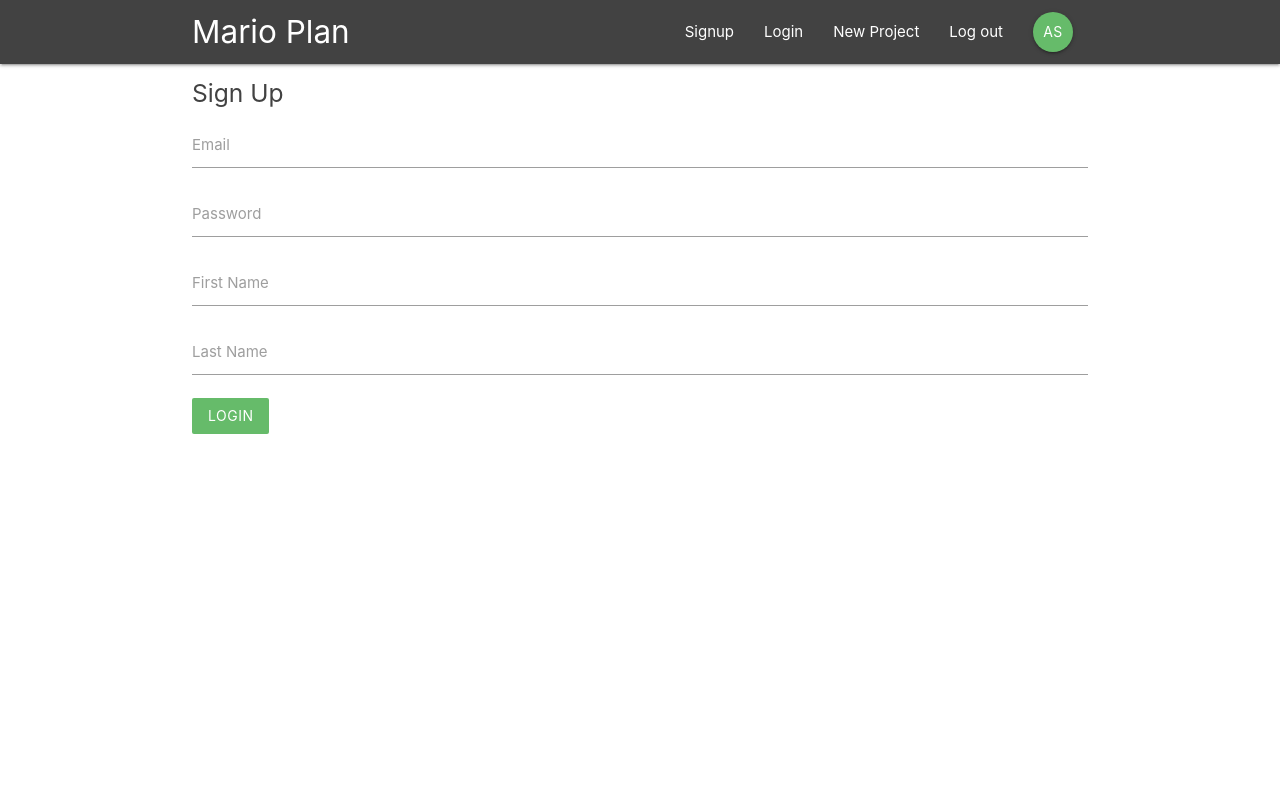
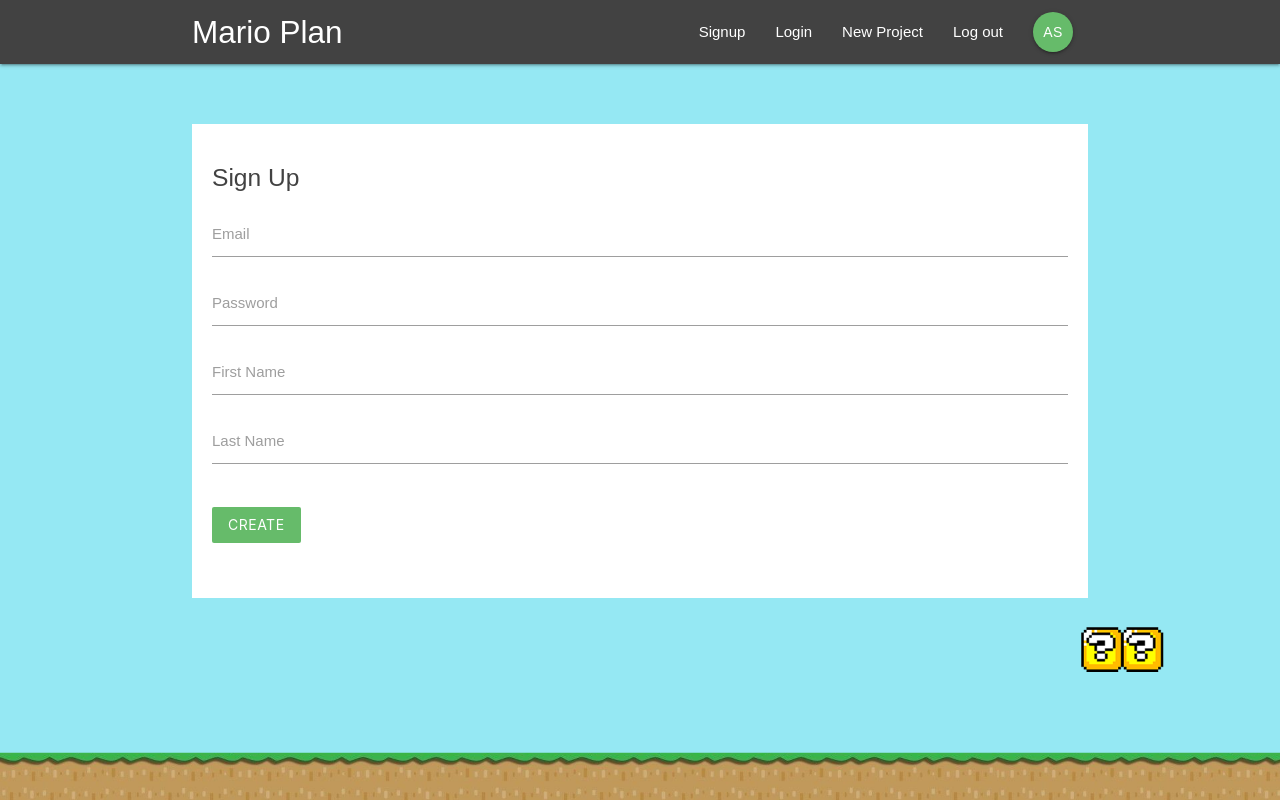
Before and after one commit to TB831/FirebaseProjectManger, a React (Create React App) app: page /signup in a window 1280 px wide. Built offline with nearby package versions, Linux system fonts and the light colour scheme.

Commit message:
added css style to index.css. Added background to project default

```diff
--- a/src/containers/SignUp.js
+++ b/src/containers/SignUp.js
@@ -38,7 +38,7 @@
             <input onChange={(e) => this.setState({ [e.target.id]: e.target.value })} type="text" id="lastName" />
           </div>
           <div className="input-field">
-            <button className="btn green lighten-1 z-depth-0">Login</button>
+            <button className="btn green lighten-1 z-depth-0">Create</button>
           </div>
         </form>
       </div>
--- a/src/index.css
+++ b/src/index.css
@@ -1,14 +1,35 @@
+html {
+  min-height: 100%;
+}
+
 body {
   margin: 0;
   padding: 0;
-  font-family: -apple-system, BlinkMacSystemFont, "Segoe UI", "Roboto", "Oxygen",
-    "Ubuntu", "Cantarell", "Fira Sans", "Droid Sans", "Helvetica Neue",
-    sans-serif;
-  -webkit-font-smoothing: antialiased;
-  -moz-osx-font-smoothing: grayscale;
+  font-family: sans-serif;
+  background: url(/img/mario-bg.png) no-repeat;
+  background-size: 100%;
+  background-position: bottom;
+  background-color: #95e8f3;
 }
 
 code {
   font-family: source-code-pro, Menlo, Monaco, Consolas, "Courier New",
     monospace;
 }
+
+form {
+  padding: 20px;
+  margin-top: 60px;
+}
+
+form button, form h5 {
+  margin: 20px 0;
+}
+
+input[type=text]:not(.browser-default):focus:not([readonly]),
+input[type=email]:not(.browser-default):focus:not([readonly]),
+input[type=password]:not(.browser-default):focus:not([readonly]),
+textarea.materialize-textarea:focus:not([readonly]) {
+  border-color: #4caf50;
+  box-shadow: none;
+}
```
Also changed, not shown: public/img/mario-bg.png (added).
